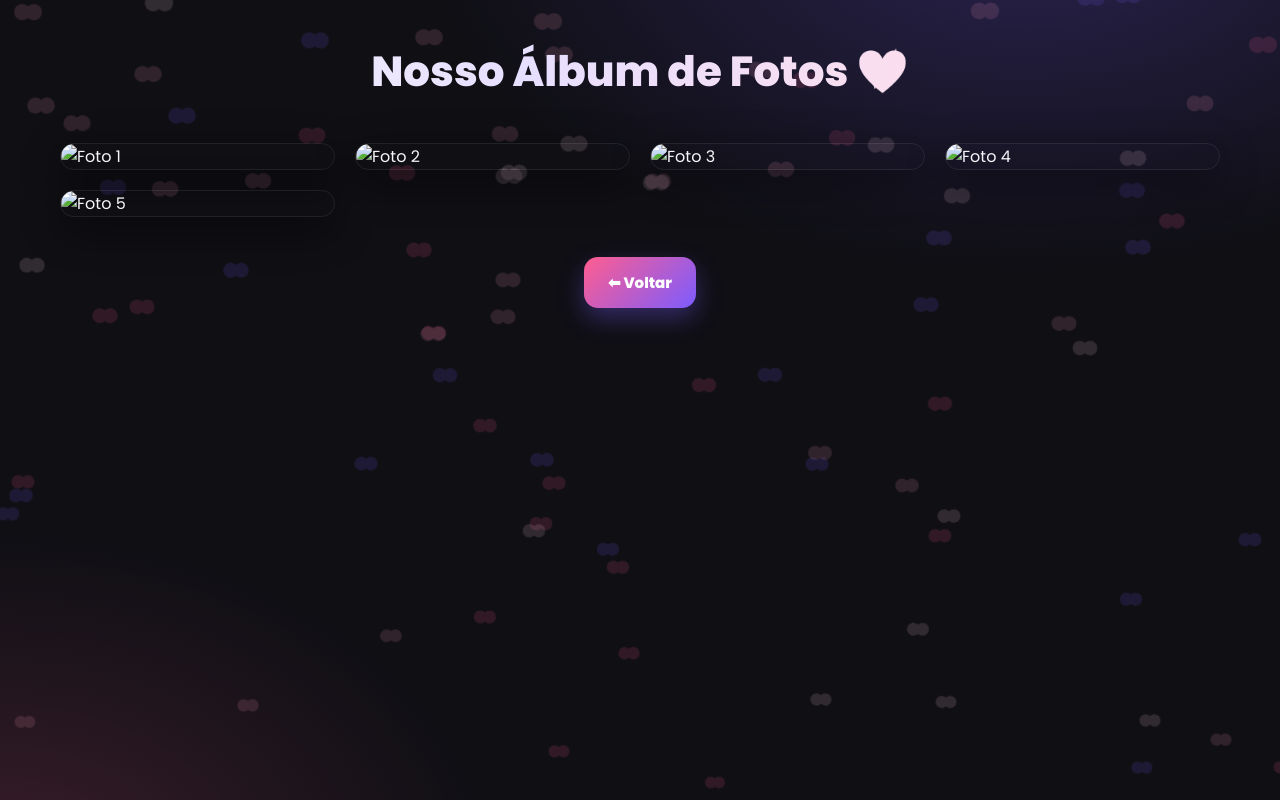
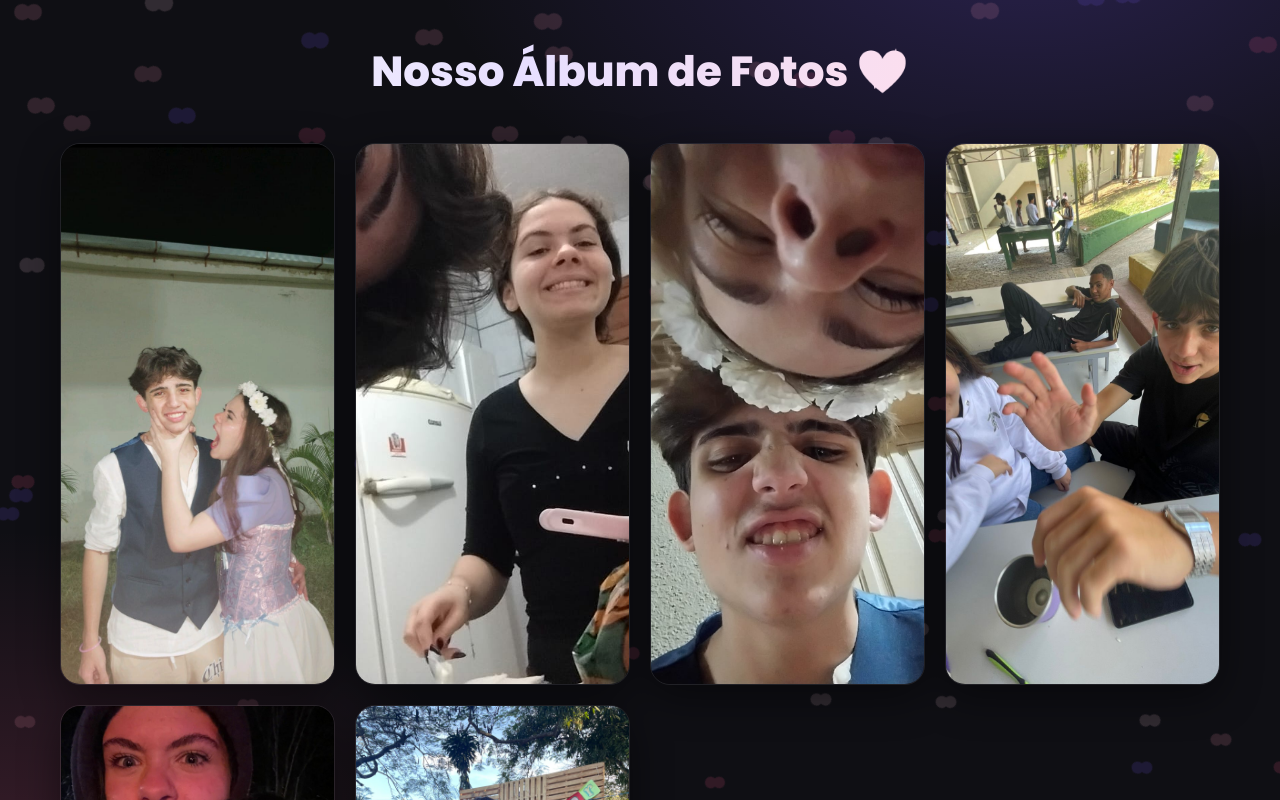
Before and after one commit to JosePicadasGalaxya/para-minha-futura-esposa, a plain HTML site: page album de fotos.html in a window 1280 px wide. Drawn offline with Linux system fonts and the light colour scheme.

Commit message:
Update album de fotos.html

```diff
--- a/album de fotos.html
+++ b/album de fotos.html
@@ -156,11 +156,12 @@
 
     <div class="gallery">
       <!-- Adicione suas fotos aqui -->
-      <div class="photo-card"><img src="foto1.jpg" alt="Foto 1"></div>
-      <div class="photo-card"><img src="foto2.jpg" alt="Foto 2"></div>
-      <div class="photo-card"><img src="foto3.jpg" alt="Foto 3"></div>
-      <div class="photo-card"><img src="foto4.jpg" alt="Foto 4"></div>
-      <div class="photo-card"><img src="foto5.jpg" alt="Foto 5"></div>
+      <div class="photo-card"><img src="WhatsApp Image 2025-08-26 at 11.06.30.jpeg" alt="Foto 1"></div>
+      <div class="photo-card"><img src="WhatsApp Image 2025-08-26 at 11.06.31.jpeg" alt="Foto 2"></div>
+      <div class="photo-card"><img src="WhatsApp Image 2025-08-26 at 11.06.37.jpeg" alt="Foto 3"></div>
+      <div class="photo-card"><img src="WhatsApp Image 2025-08-26 at 11.06.40.jpeg" alt="Foto 4"></div>
+      <div class="photo-card"><img src="WhatsApp Image 2025-08-26 at 11.06.43.jpeg" alt="Foto 5"></div>
+      <div class="photo-card"><img src="WhatsApp Image 2025-08-26 at 11.06.46.jpeg" alt="Foto 6"></div>
     </div>
 
     <a href="site pra bruna fase de testes.html" class="back-btn">⬅ Voltar</a>
```
